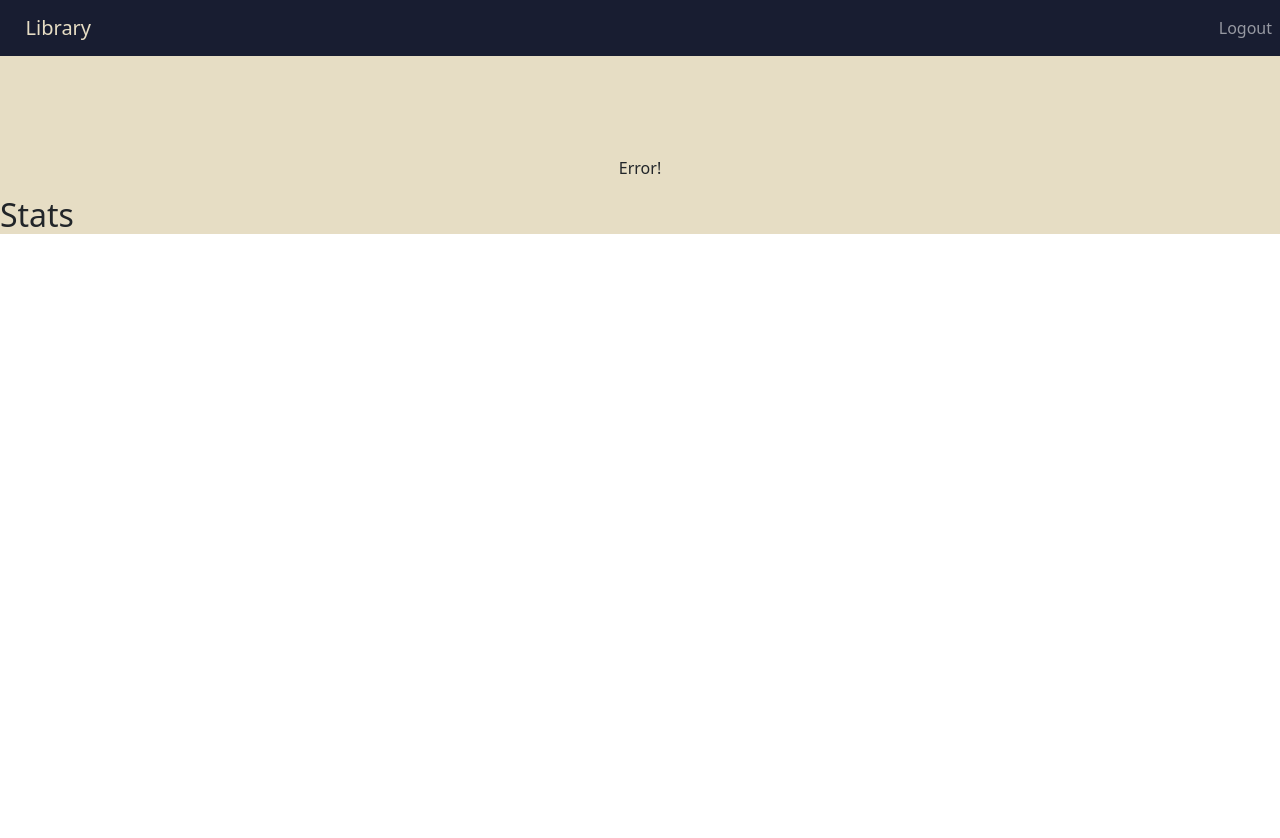
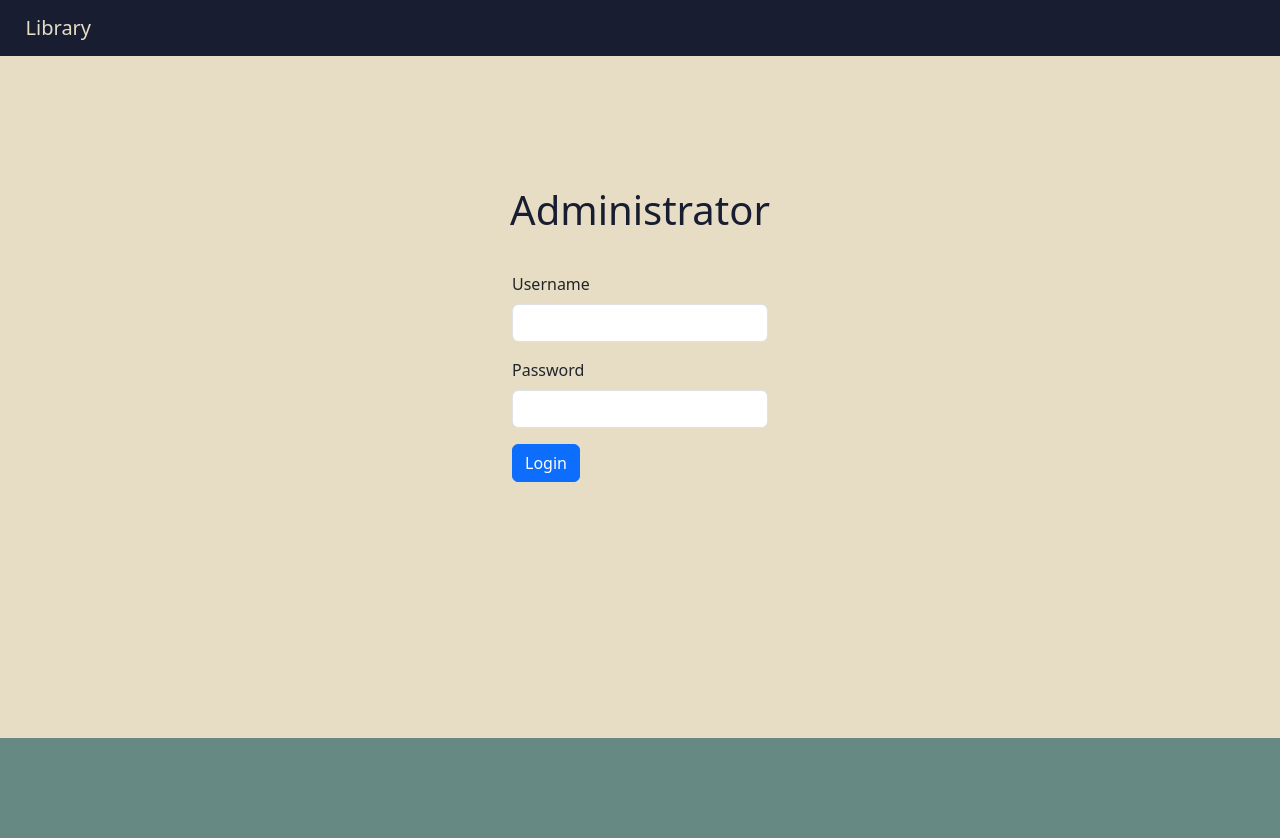
Before and after one commit to kostaspachnis/Project359, a plain HTML site: page web/admin.html in a window 1280 px wide. Before the commit the page ends 800 px from the top, so only its background shows below. Drawn offline with nearby package versions, Linux system fonts and the light colour scheme; no server answers.

Commit message:
frontend admin login

```diff
--- a/web/admin.html
+++ b/web/admin.html
@@ -9,10 +9,11 @@
     <script src="js/admin.js"></script>
     <script src="https://ajax.googleapis.com/ajax/libs/jquery/3.4.1/jquery.min.js"></script>
     <link rel="stylesheet" href="css/style.css">
+    <link rel="stylesheet" href="css/admin.css">
     <link href="https://cdn.jsdelivr.net/npm/bootstrap@5.3.0-alpha1/dist/css/bootstrap.min.css" rel="stylesheet" integrity="sha384-GLhlTQ8iRABdZLl6O3oVMWSktQOp6b7In1Zl3/Jr59b6EGGoI1aFkw7cmDA6j6gD" crossorigin="anonymous">
 </head>
 
-<body onload="createUsersTableFromJSON();">
+<body>
 
     <script src="https://cdn.jsdelivr.net/npm/bootstrap@5.3.0-alpha1/dist/js/bootstrap.bundle.min.js" integrity="sha384-w76AqPfDkMBDXo30jS1Sgez6pr3x5MlQ1ZAGC+nuZB+EYdgRZgiwxhTBTkF7CXvN" crossorigin="anonymous"></script>
 
@@ -21,18 +22,34 @@
         <button class="navbar-toggler" type="button" data-bs-toggle="collapse" data-bs-target="#navbarNav" aria-controls="navbarNav" aria-expanded="false" aria-label="Toggle navigation">
             <span class="navbar-toggler-icon"></span>
         </button>
-        <div class="collapse navbar-collapse" id="navbarNav">
+        <!-- <div class="collapse navbar-collapse" id="navbarNav">
             <ul class="navbar-nav ms-auto">
                 <li class="nav-item">
                     <a class="nav-link" href="index.html">Logout</a>
                 </li>
             </ul>
-        </div>
+        </div> -->
     </nav>
 
     <div class="top_container">
 
+        <h1>Administrator</h1>
 
+        <div id="loginDiv">
+            <form onsubmit="authenticate();">
+                <div class="mb-3">
+                    <label for="username" class="form-label">Username</label>
+                    <input type="text" class="form-control" id="username">
+                </div>
+                <div class="mb-3">
+                    <label for="password" class="form-label">Password</label>
+                    <input type="password" class="form-control" id="password">
+                </div>
+                <button type="submit" class="btn btn-primary">Login</button>
+            </form>
+        </div>
+
+        <div id="adminDiv" style="display: none;">
             <div id="usersTableDiv" style="display:none; text-align: center;">
 
                 <table id="usersTable" class="table table-striped">
@@ -44,10 +61,11 @@
                     </tr>
                 </table>
             </div>
+        </div>
 
-        <div>
-            <h2>Stats</h2>
     </div>
+
+    <div class="bottom_container">
 
     </div>
 
--- /dev/null
+++ b/web/css/admin.css
@@ -0,0 +1,34 @@
+
+
+body {
+    margin: 0px;
+    text-align: center;
+    color: #40514E;
+}
+
+h1 {
+    font-size: 1.5em;
+    font-weight: bold;
+    text-align: center;
+    padding: 30px;
+    color: #181D31!important;
+}
+
+
+.top_container {
+    background-color: #E6DDC4;
+    position: relative;
+    padding-top: 100px;
+    padding-bottom: 20%;
+}
+
+.bottom_container {
+    background-color: #678983;
+    position: relative;
+    padding-top: 100px;
+}
+
+
+#loginDiv {
+    padding: 0 40%;
+}
--- a/web/css/style.css
+++ b/web/css/style.css
@@ -7,14 +7,6 @@ nav {
 }
 
 
-
-.top_container {
-    background-color: #E6DDC4;
-    position: relative;
-    padding-top: 100px;
-}
-
-
 #nav_name {
     color: #E6DDC4;
     margin-left: 2%;
--- a/web/js/admin.js
+++ b/web/js/admin.js
@@ -1,5 +1,15 @@
 
+function authenticate() {
 
+    var user = document.getElementById("username").value;
+    var pass = document.getElementById("password").value;
+
+    if(user === "admin" && pass === "admin12*") {
+        createUsersTableFromJSON();
+        document.getElementById("loginDiv").style.display="none";
+        document.getElementById("adminDiv").style.display="block";
+    }
+}
 
 function createUsersTableFromJSON() {
 
```
Lines whose indentation alone changed are shown as unchanged.
